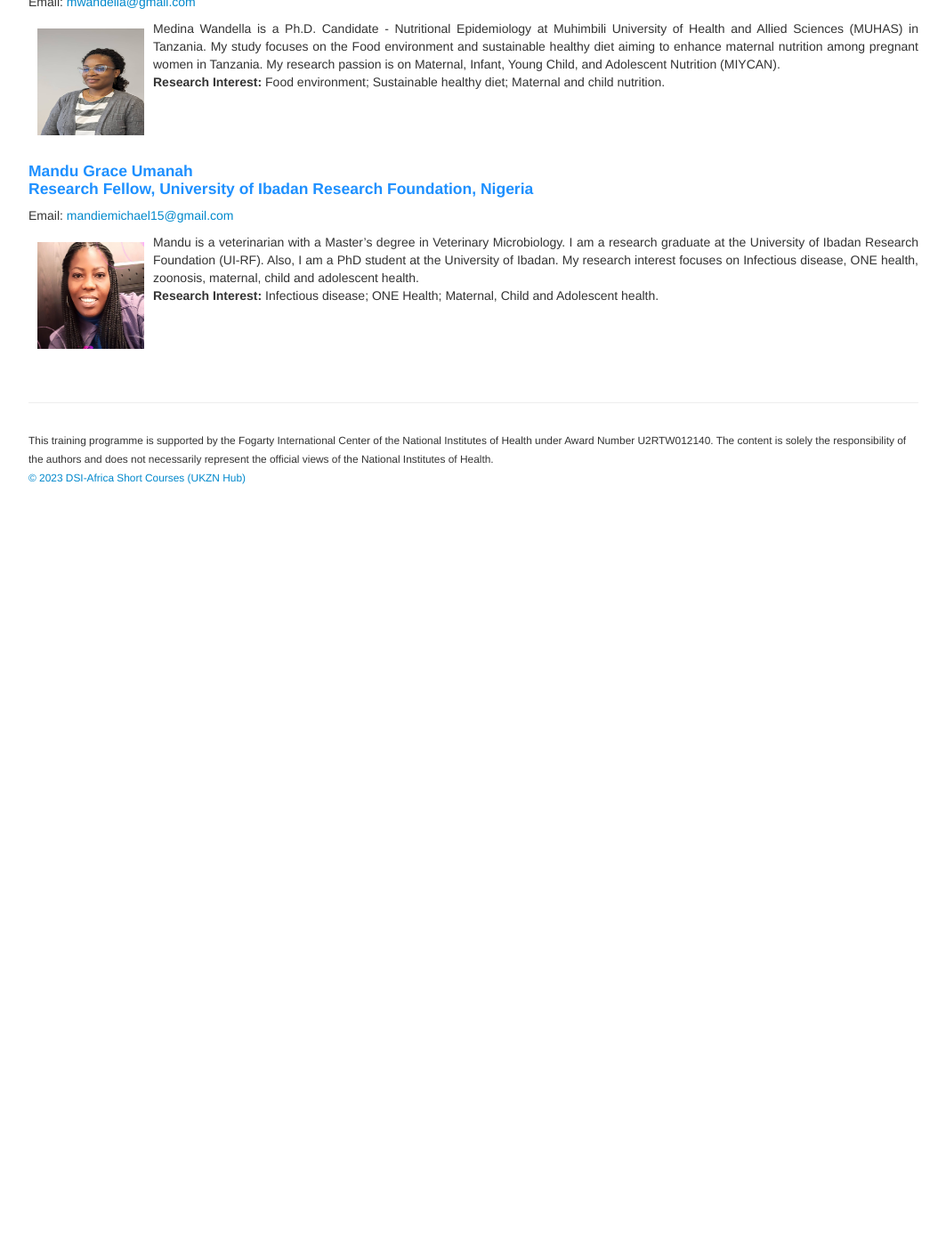
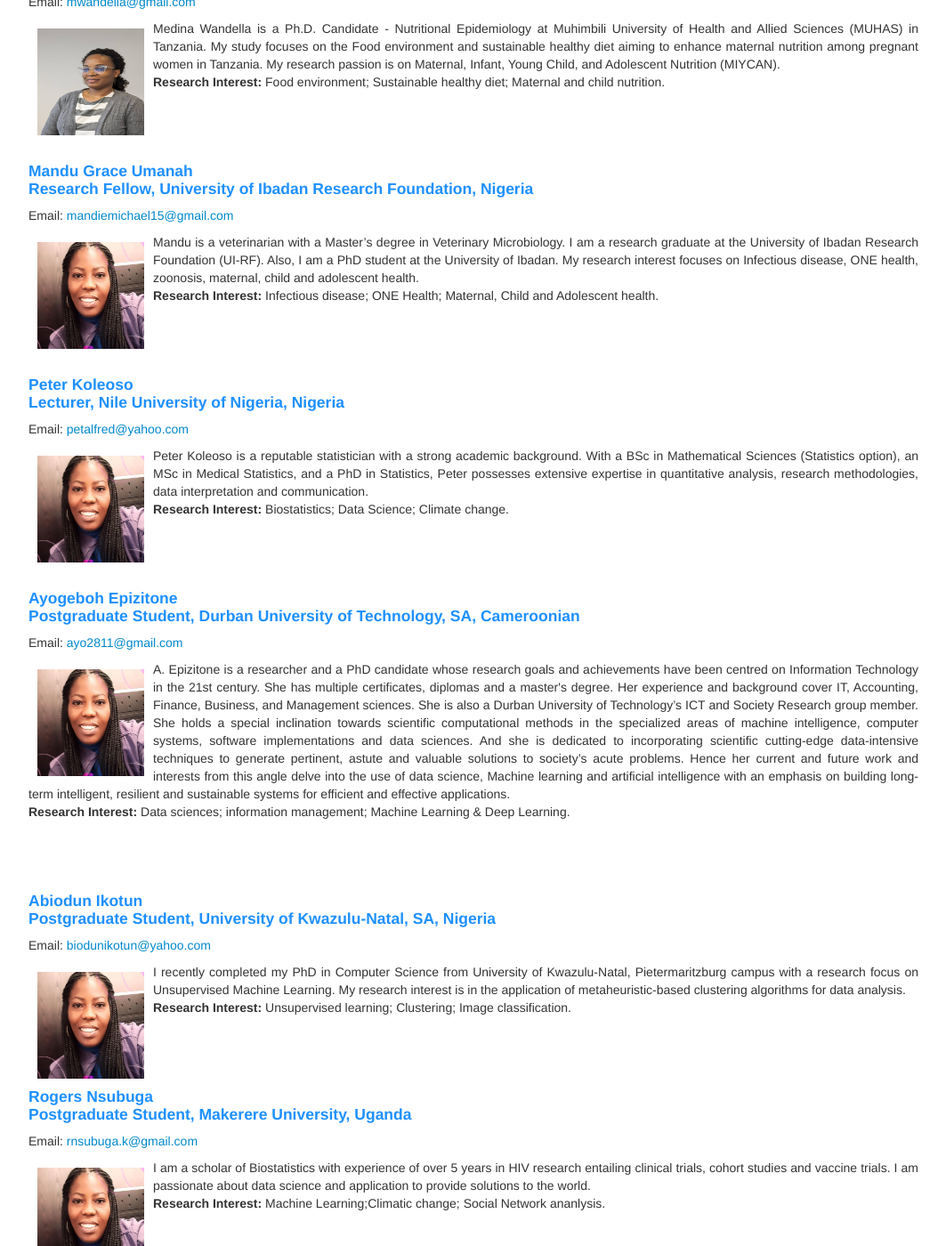
Before and after one commit to ccfscourseukzn/ccfscourseukzn.github.io, a Jekyll site: the page built from pages/participant.md, in a window 1280 px wide and 1400 px high, scrolled down 4180 px. Shown: the whole window at 89% size, without its empty margins (108-1171 px from the left). Built offline with Jekyll 4.4.1, drawn with Linux system fonts in a browser that asks for light colours; before the commit the page ends 4737 px from its top, so only the background shows below that.

Commit message:
Update participant.md

```diff
--- a/pages/participant.md
+++ b/pages/participant.md
@@ -128,3 +128,28 @@ Email: <a href="mailto:mandiemichael15@gmail.com"> mandiemichael15@gmail.com </a
  <b>Research Interest:</b> Infectious disease; ONE Health; Maternal, Child and Adolescent health. </p> <br>
 <br>
 <br>
+
+<h4 style="color:DodgerBlue;"> Peter Koleoso <br>  Lecturer, Nile University of Nigeria, Nigeria </h4>
+Email: <a href="mailto:petalfred@yahoo.com"> petalfred@yahoo.com </a> <br>
+<p align="justify"> <img src="../figures/Mandu.webp" alt=" Mandu" style="float:left; width:120px; height:120px; padding: 10px;">   <span style="vertical-align:bottom"> Peter Koleoso is a reputable statistician with a strong academic background. With a BSc in Mathematical Sciences (Statistics option), an MSc in Medical Statistics, and a PhD in Statistics, Peter possesses extensive expertise in quantitative analysis, research methodologies, data interpretation and communication.  </span> <br>
+ <b>Research Interest:</b> Biostatistics; Data Science; Climate change. </p> <br>
+<br>
+<br>
+<h4 style="color:DodgerBlue;">  Ayogeboh Epizitone <br> Postgraduate Student, Durban University of Technology, SA, Cameroonian </h4>
+Email: <a href="mailto:ayo2811@gmail.com"> ayo2811@gmail.com </a> <br>
+<p align="justify"> <img src="../figures/Mandu.webp" alt=" Mandu" style="float:left; width:120px; height:120px; padding: 10px;">   <span style="vertical-align:bottom"> A. Epizitone is a researcher and a PhD candidate whose research goals and achievements have been centred on Information Technology in the 21st century. She has multiple certificates, diplomas and a master's degree. Her experience and background cover IT, Accounting, Finance, Business, and Management sciences. She is also a Durban University of Technology’s ICT and Society Research group member. She holds a special inclination towards scientific computational methods in the specialized areas of machine intelligence, computer systems, software implementations and data sciences. And she is dedicated to incorporating scientific cutting-edge data-intensive techniques to generate pertinent, astute and valuable solutions to society’s acute problems. Hence her current and future work and interests from this angle delve into the use of data science, Machine learning and artificial intelligence with an emphasis on building long-term intelligent, resilient and sustainable systems for efficient and effective applications.  </span> <br>
+ <b>Research Interest:</b> Data sciences; information management; Machine Learning & Deep Learning. </p> <br>
+<br>
+<br>
+<h4 style="color:DodgerBlue;"> Abiodun Ikotun <br> Postgraduate Student, University of Kwazulu-Natal, SA, Nigeria </h4>
+Email: <a href="mailto:biodunikotun@yahoo.com"> biodunikotun@yahoo.com </a> <br>
+<p align="justify"> <img src="../figures/Mandu.webp" alt=" Mandu" style="float:left; width:120px; height:120px; padding: 10px;">   <span style="vertical-align:bottom"> I recently completed my PhD in Computer Science from University of Kwazulu-Natal, Pietermaritzburg campus with a research focus on Unsupervised Machine Learning. My research interest is in the application of metaheuristic-based clustering algorithms for data analysis.  </span> <br>
+ <b>Research Interest:</b> Unsupervised learning; Clustering; Image classification. </p> <br>
+<br>
+<br>
+<h4 style="color:DodgerBlue;"> Rogers Nsubuga <br> Postgraduate Student, Makerere University, Uganda </h4>
+Email: <a href="mailto:rnsubuga.k@gmail.com"> rnsubuga.k@gmail.com </a> <br>
+<p align="justify"> <img src="../figures/Mandu.webp" alt=" Mandu" style="float:left; width:120px; height:120px; padding: 10px;">   <span style="vertical-align:bottom"> I am a scholar of Biostatistics with experience of over 5 years in HIV research entailing clinical trials, cohort studies and vaccine trials. I am passionate about data science and application to provide solutions to the world.  </span> <br>
+ <b>Research Interest:</b> Machine Learning;Climatic change; Social Network ananlysis. </p> <br>
+<br>
+<br>
```
